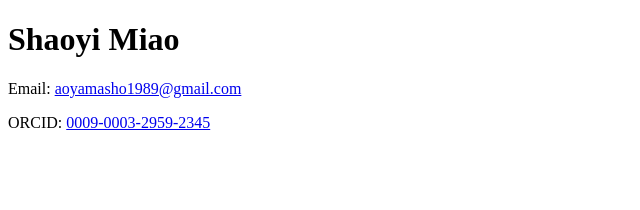
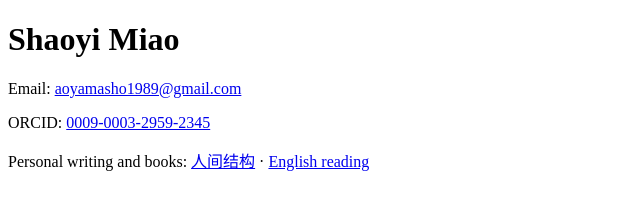
Before and after one commit to shaoyi-miao/shaoyi-miao.github.io, a plain HTML site: page index.html in a window 1280 px wide. Shown: the whole page, without its empty margins (0-640 px from the left). Drawn offline with Linux system fonts and the light colour scheme.

Commit message:
Link to personal writing and books

```diff
--- a/index.html
+++ b/index.html
@@ -16,5 +16,6 @@
       0009-0003-2959-2345
     </a>
   </p>
+  <p>Personal writing and books: <a href="https://renjianjiegou.com/">人间结构</a> · <a href="https://renjianjiegou.com/en/">English reading</a></p>
 </body>
 </html>
```
